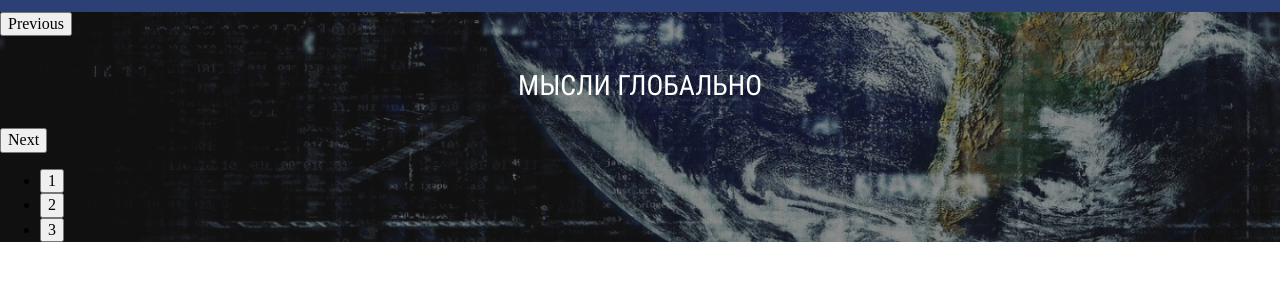
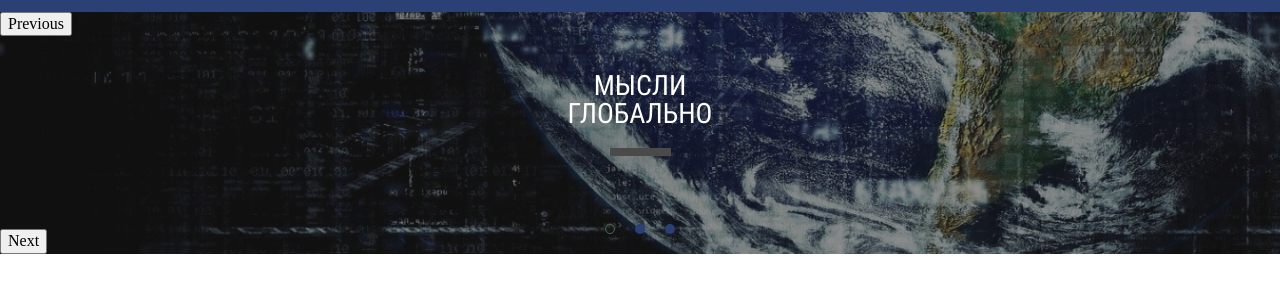
Before and after one commit to yam86rus/mobile_first, a plain HTML site: page index.html in a window 1280 px wide. Shown: the part 88-380 px from the top of the page. Drawn offline with nearby package versions, Linux system fonts and the light colour scheme; files whose address does not match are found by name.

Commit message:
modify slick @min-width_320

```diff
--- a/js/main.js
+++ b/js/main.js
@@ -11,14 +11,9 @@ $(function() {
         }
       },
       {
-        breakpoint: 600,
+        breakpoint: 640,
         settings: {
-
-        }
-      },
-      {
-        breakpoint: 480,
-        settings: {
+          arrows: false
 
         }
       }
--- a/scss/_main.scss
+++ b/scss/_main.scss
@@ -8,6 +8,12 @@ html  {
 
 h1, h2, h3, h4, h5, h6 {
     margin: 0;
+}
+
+ul,li {
+    margin: 0;
+    padding: 0;
+    list-style: none;
 }
 
 .body {
@@ -74,6 +80,7 @@ h1, h2, h3, h4, h5, h6 {
 .top-slider{
     background: rgba(33, 33, 33, 0.5);
     &__item{
+        min-height: 193px;
         color: #fff;
         text-align: center;
     }
@@ -84,6 +91,44 @@ h1, h2, h3, h4, h5, h6 {
         font-size: 28px;
         font-weight: 400;
         padding: 36px 0 28px;
+        max-width: 243px;
+        margin: 0 auto;
+        position: relative;
+        &::after {
+            content: "";
+            position: absolute;
+            left: 0;
+            right: 0;
+            bottom: 0;
+            height: 8px;
+            width: 61px;
+            background-color: $text-color;
+            margin: 0 auto;
+        }
+    }
+    .slick-dots{
+        display: flex;
+        justify-content: center;
+        position: absolute;
+        bottom: 20px;
+        left: 0;
+        right: 0;
+        .slick-active{
+            button{
+                background-color: transparent;
+                border: 1px solid #476E4D;
+            }
+        }
+        button{
+            font-size: 0;
+            border: none;
+            background-color: $accent;
+            padding: 0;
+            width: 10px;
+            height: 10px;
+            border-radius: 50%;
+            margin: 0 10px;
+        }
 
     }
 }
--- a/scss/_vars.scss
+++ b/scss/_vars.scss
@@ -1 +1,2 @@
 $accent: #2B4074;
+$text-color: #4A4A4A;
```
Also changed, not shown: css/style.css, 1 other file.
